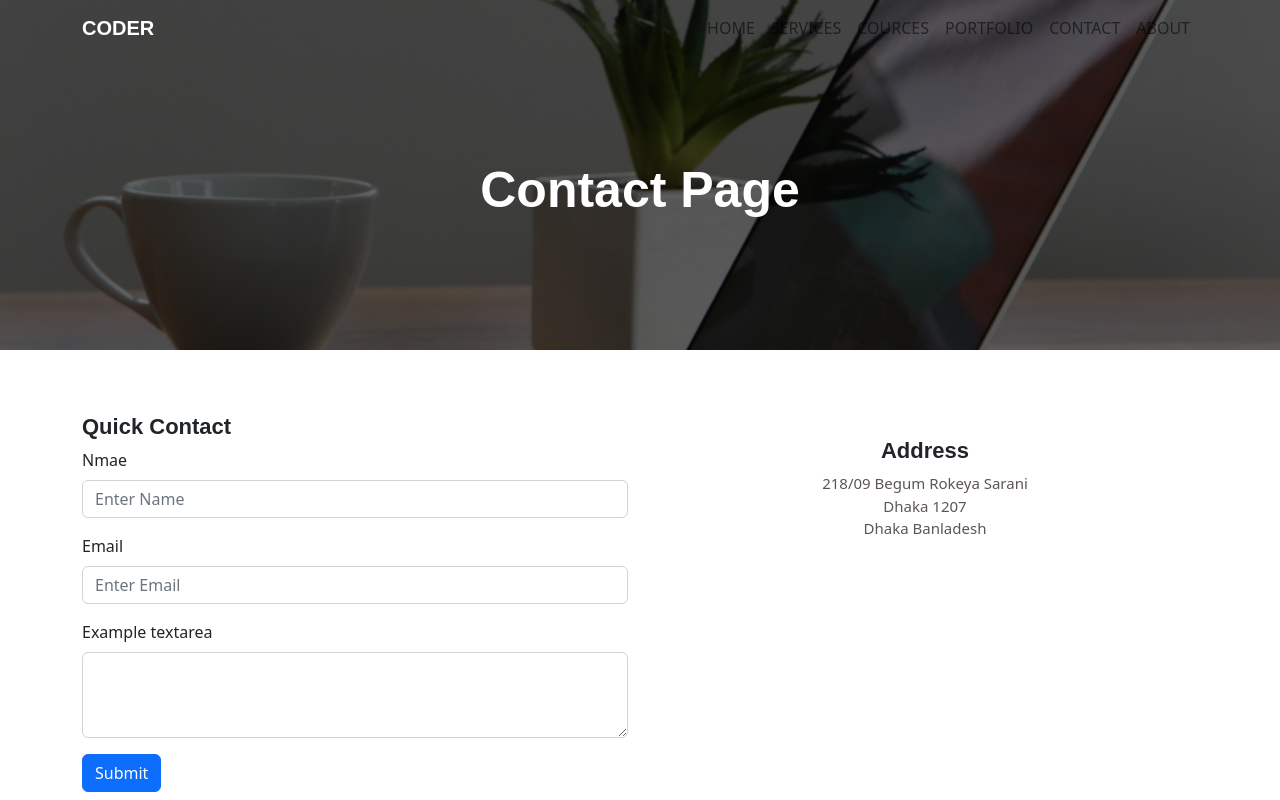
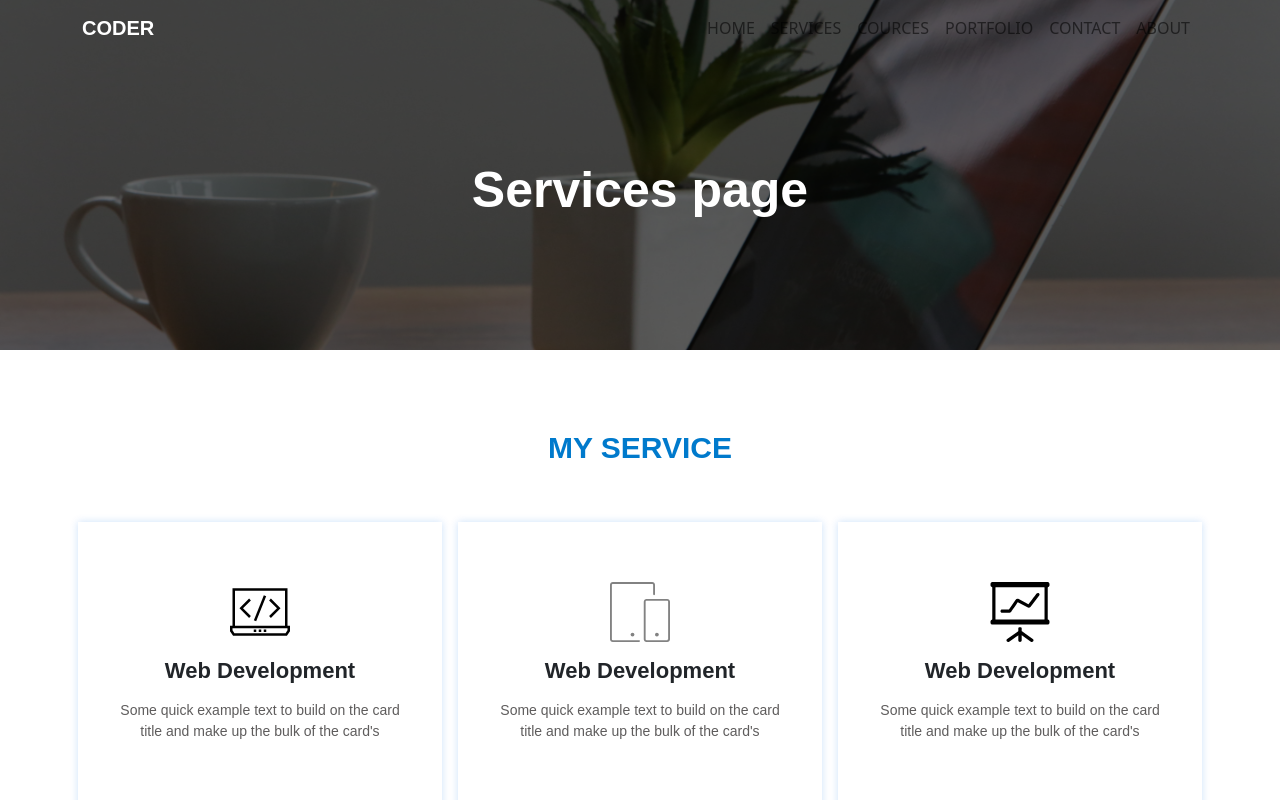
Before and after one commit to saifuldeveloper/react_basik_project, a React (Create React App) app: page / in a window 1280 px wide. Shown: the top 800 px of the page. Built offline with nearby package versions, Linux system fonts and the light colour scheme.

Commit message:
services page created

```diff
--- a/src/App.js
+++ b/src/App.js
@@ -8,13 +8,16 @@ import Courcespage from "./Pages/Courcespage";
 import Portfolio from "./Pages/Portfolio";
 import ContactSection from './components/ContactSection/ContactSection';
 import Contactpage from "./Pages/Contactpage";
+import Servicepage from "./Pages/Servicepage";
+
 
 function App() {
   return (
     <div>
       <Fragment>
         {/* <Portfolio /> */}
-       <Contactpage />
+       {/* <Contactpage /> */}
+       <Servicepage/>
       </Fragment>
     </div>
   );
--- /dev/null
+++ b/src/Pages/Servicepage.js
@@ -0,0 +1,18 @@
+import React, { Component, Fragment } from "react";
+import Footer from "../components/Footer/Footer";
+import PageTop from "../components/PageTop/PageTop";
+import Services from "../components/Services/Services";
+import TopNavigation from "../components/TopNavigation/TopNavigation";
+
+export default class Servicepage extends Component {
+  render() {
+    return (
+      <Fragment>
+        <TopNavigation />
+        <PageTop pagetitle="Services page" />
+        <Services />
+        <Footer />
+      </Fragment>
+    );
+  }
+}
```
